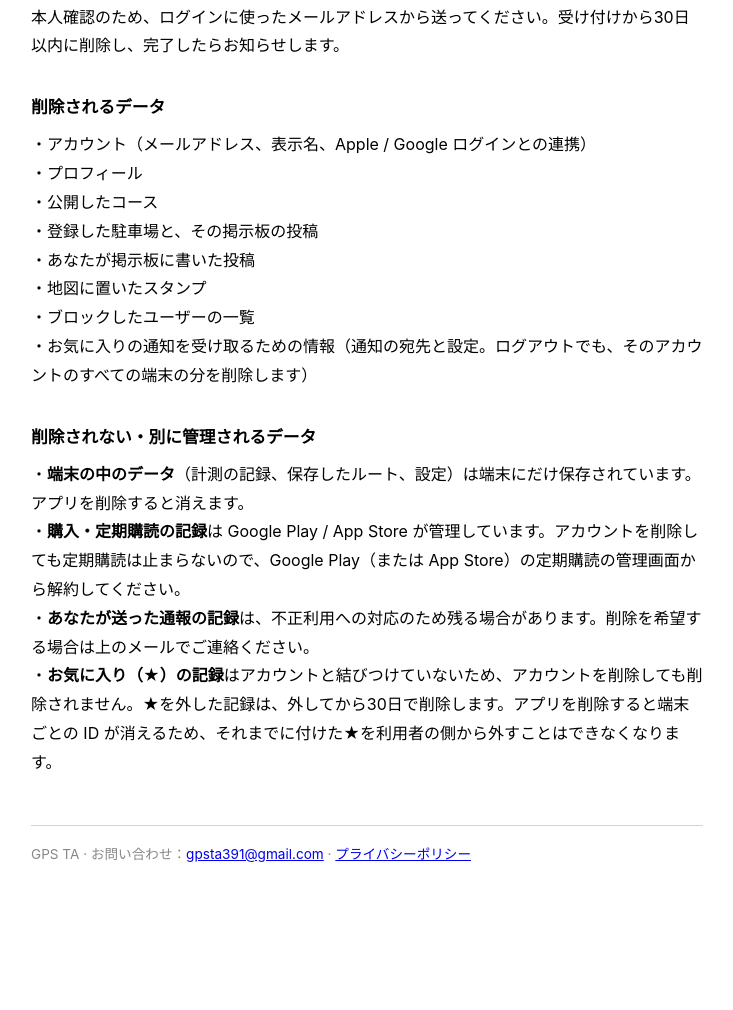
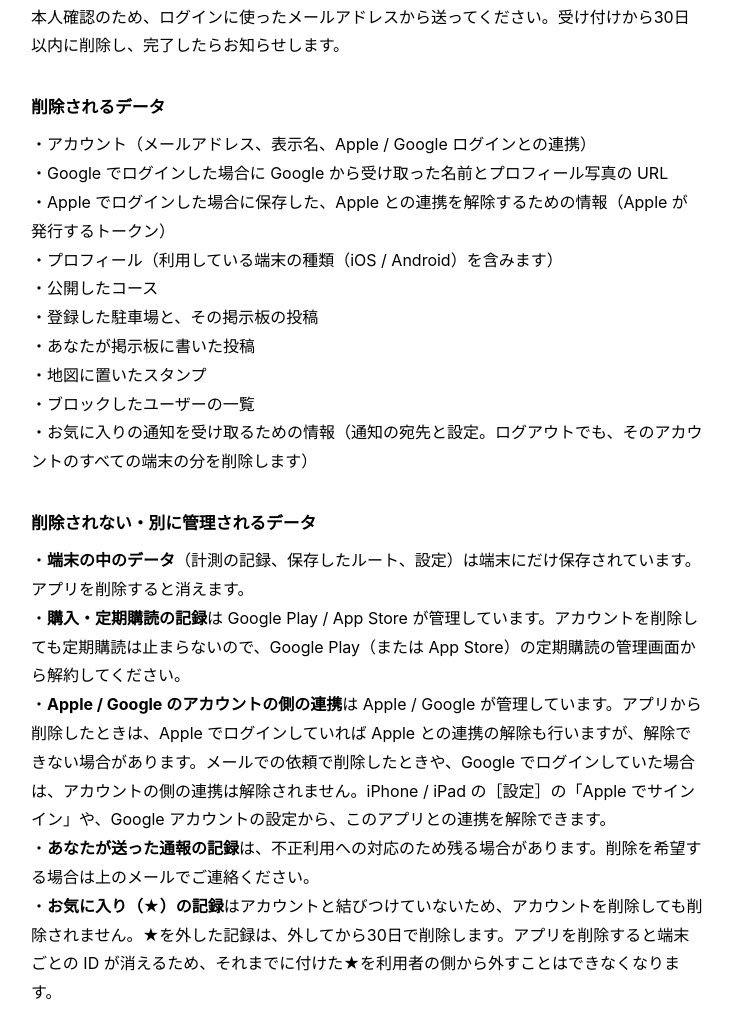
Before and after one commit to visaliamonth-ctrl/gps-ta, a plain HTML site: page delete.html in a window 1280 px wide. Shown: the part 534-1544 px from the top of the page, without its empty margins (273-1006 px from the left). Before the commit the page ends 1464 px from the top, so only its background shows below. Drawn offline with Linux system fonts and the light colour scheme.

Commit message:
削除ページ（日英）に、Google・Apple でログインしたときに保存される情報の扱いを足す（2.0.4）

```diff
--- a/delete.html
+++ b/delete.html
@@ -41,7 +41,9 @@
 
 <h2>削除されるデータ</h2>
 <p>・アカウント（メールアドレス、表示名、Apple / Google ログインとの連携）<br>
-・プロフィール<br>
+・Google でログインした場合に Google から受け取った名前とプロフィール写真の URL<br>
+・Apple でログインした場合に保存した、Apple との連携を解除するための情報（Apple が発行するトークン）<br>
+・プロフィール（利用している端末の種類（iOS / Android）を含みます）<br>
 ・公開したコース<br>
 ・登録した駐車場と、その掲示板の投稿<br>
 ・あなたが掲示板に書いた投稿<br>
@@ -52,6 +54,7 @@
 <h2>削除されない・別に管理されるデータ</h2>
 <p>・<b>端末の中のデータ</b>（計測の記録、保存したルート、設定）は端末にだけ保存されています。アプリを削除すると消えます。<br>
 ・<b>購入・定期購読の記録</b>は Google Play / App Store が管理しています。アカウントを削除しても定期購読は止まらないので、Google Play（または App Store）の定期購読の管理画面から解約してください。<br>
+・<b>Apple / Google のアカウントの側の連携</b>は Apple / Google が管理しています。アプリから削除したときは、Apple でログインしていれば Apple との連携の解除も行いますが、解除できない場合があります。メールでの依頼で削除したときや、Google でログインしていた場合は、アカウントの側の連携は解除されません。iPhone / iPad の［設定］の「Apple でサインイン」や、Google アカウントの設定から、このアプリとの連携を解除できます。<br>
 ・<b>あなたが送った通報の記録</b>は、不正利用への対応のため残る場合があります。削除を希望する場合は上のメールでご連絡ください。<br>
 ・<b>お気に入り（★）の記録</b>はアカウントと結びつけていないため、アカウントを削除しても削除されません。★を外した記録は、外してから30日で削除します。アプリを削除すると端末ごとの ID が消えるため、それまでに付けた★を利用者の側から外すことはできなくなります。</p>
 
```
Also changed, not shown: delete-en.html (+4 -1 lines).
